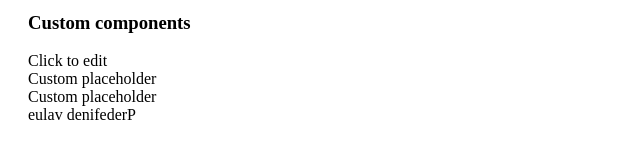
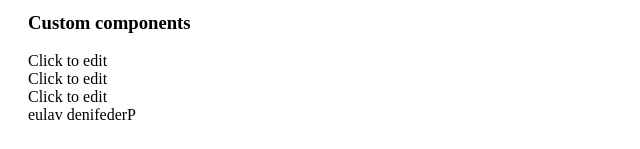
Before and after one commit to giorgosart/react-easy-edit, a React (Create React App) app: page / in a window 1280 px wide. Shown: the part 1349-1498 px from the top of the page, without its empty margins (0-640 px from the left). Built offline with nearby package versions, Linux system fonts and the light colour scheme.

Commit message:
fix for #33

```diff
--- a/src/demo/App.js
+++ b/src/demo/App.js
@@ -3,7 +3,7 @@ import './App.css';
 import EasyEdit from "../lib/EasyEdit";
 
 import CustomInput from './CustomInput';
-import CustomPlaceholder from './CustomPlaceholder';
+import CustomDisplay from './CustomDisplay';
 
 class App extends Component {
 
@@ -170,7 +170,7 @@ class App extends Component {
                   type="text"
                   onSave={App.onTest}
                   name="custom-two"
-                  placeholderComponent={<CustomPlaceholder />}
+                  displayComponent={<CustomDisplay />}
                   instructions="Custom placeholder reverses text"
               />
               <EasyEdit
@@ -178,7 +178,7 @@ class App extends Component {
                   onSave={App.onTest}
                   name="custom-three"
                   editComponent={<CustomInput />}
-                  placeholderComponent={<CustomPlaceholder />}
+                  displayComponent={<CustomDisplay />}
                   instructions="Both custom components together"
               />
               <EasyEdit
@@ -187,7 +187,7 @@ class App extends Component {
                   name="custom-four"
                   value="Predefined value"
                   editComponent={<CustomInput />}
-                  placeholderComponent={<CustomPlaceholder />}
+                  displayComponent={<CustomDisplay />}
               />
             </div>
           </header>
--- a/src/lib/EasyEdit.jsx
+++ b/src/lib/EasyEdit.jsx
@@ -247,9 +247,9 @@ export default class EasyEdit extends React.Component {
   }
 
   renderPlaceholder() {
-    const {type, placeholder, options, placeholderComponent} = this.props;
+    const {type, placeholder, options, displayComponent} = this.props;
 
-    if (React.isValidElement(placeholderComponent)) {
+    if (React.isValidElement(displayComponent)) {
       return (
         <div
           className={this.setCssClasses('easy-edit-wrapper')}
@@ -257,9 +257,9 @@ export default class EasyEdit extends React.Component {
           onMouseEnter={this.hoverOn}
           onMouseLeave={this.hoverOff}
         >
-          {React.cloneElement(placeholderComponent, {
-            value: this.state.value
-          })}
+          { this.state.value ?
+              React.cloneElement(displayComponent, {value: this.state.value}) :
+              placeholder}
         </div>
       );
     }
@@ -379,7 +379,7 @@ EasyEdit.propTypes = {
   attributes: PropTypes.object,
   instructions: PropTypes.string,
   editComponent: PropTypes.element,
-  placeholderComponent: PropTypes.element
+  displayComponent: PropTypes.element
 };
 
 EasyEdit.defaultProps = {
```
Also changed, not shown: package.json (+7 -7 lines), src/demo/CustomDisplay.jsx (renamed from src/demo/CustomPlaceholder.jsx), 1 other file (tests, documents, lock files or other folders).
